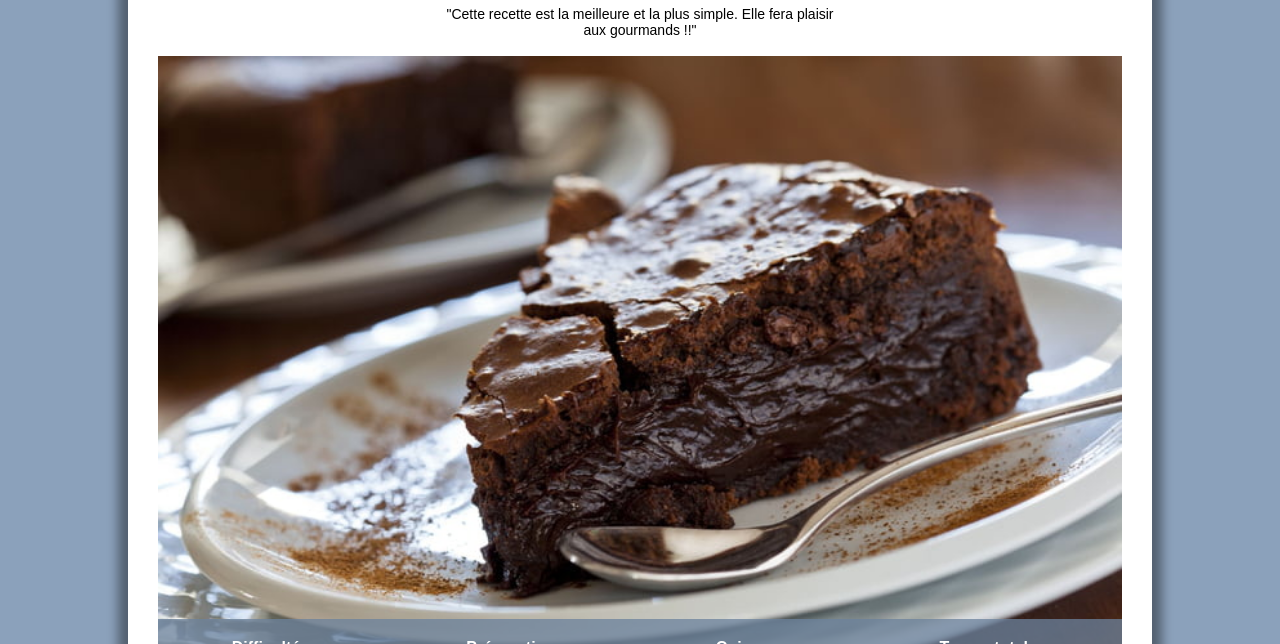
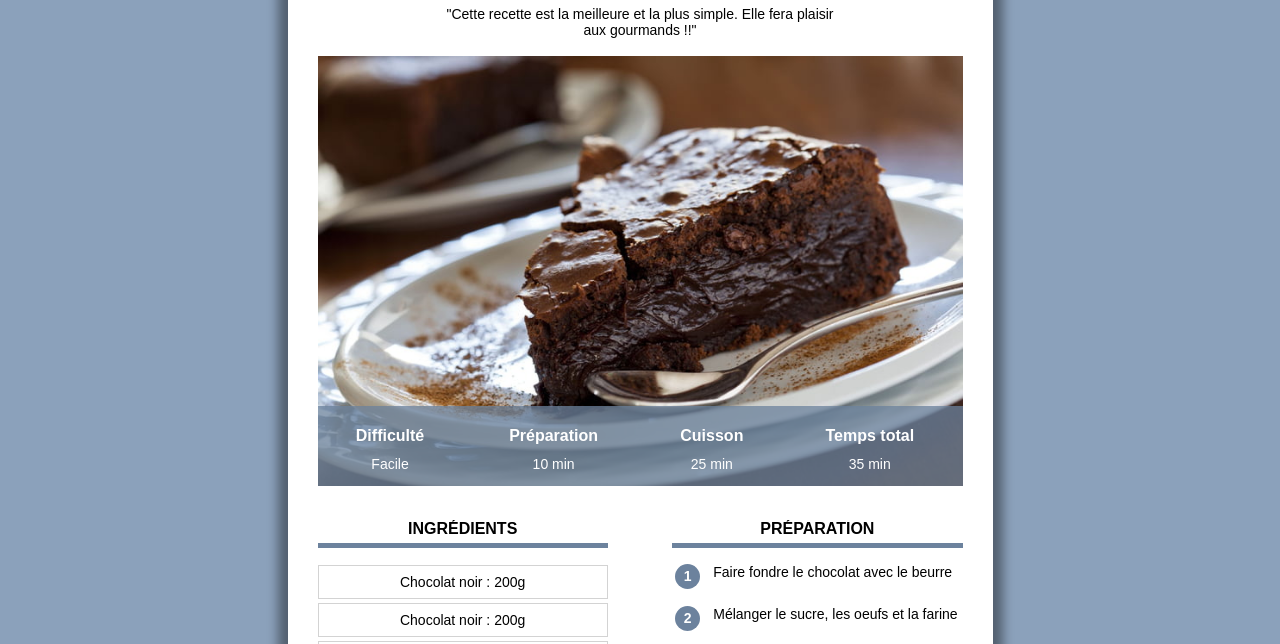
Before and after one commit to ThomasLNT7/site_recette, a plain HTML site: page index.html in a window 1280 px wide. Shown: the part 133-777 px from the top of the page. Drawn offline with Linux system fonts and the light colour scheme.

Commit message:
Add files via upload

```diff
--- a/index.html
+++ b/index.html
@@ -3,6 +3,7 @@
     <head>
         <title>Recette du gateau au chocolat</title>
         <meta charset="UTF-8">
+        <meta name="viewport" content="width-device-width, initial-scale=1.0">
         <link rel="stylesheet" href="main.css">
     </head>
     <body>
@@ -46,7 +47,7 @@
                 <h2>Ingrédients</h2>
                 <div class="ingredients">
                     <p>Chocolat noir : 200g</p>
-                    <p>Farine : 80g</p>
+                    <p>Chocolat noir : 200g</p>
                     <p>Sucre : 150g</p>
                     <p>Beurre : 200g</p>
                 </div>
--- a/main.css
+++ b/main.css
@@ -27,10 +27,8 @@ p.categorie{
 
 div.contenue{
     background-color: white;
-    margin: 60px 10% 80px 10%;
-    padding: 30px;
-    padding-top: 0;
-    min-width: 150px;
+    margin: 40px 8px 80px 8px;
+    padding: 0px 8px 20px 8px;
     box-shadow: 0px 0px 10px 10px rgba(0, 0, 0, 0.4);
     overflow: visible;
 }
@@ -70,7 +68,7 @@ table.info{
     bottom:0; width: 100%;
     color:white;
     background-color: #6c829dC0;
-    height: 80px;
+    height: 50px;
 }
 
 div.info{
@@ -79,26 +77,27 @@ div.info{
 
 table.info td{
     text-align: center;
-    font-size: 14px;
+    font-size: 12px;
     vertical-align: top;
 }
 
 table.info th{
-    font-size: 16px;
+    font-size: 14px;
     vertical-align: bottom;
     padding-bottom: 8px;
 }
 
 img.info{
     display: block;
-    max-height: 400px;
+    max-height: 300px;
+    max-width: 400px;
     object-fit: cover;
     min-height: 200px;
     background-color: lightgray;
 }
 
 div.colonne{
-    width: 45%;
+    width: 100%;
     margin-top: 20px;
 }
 
@@ -112,11 +111,6 @@ div.colonne h2{
 
 div.colonne1{
     display: inline-block;
-    margin-right: 10%;
-}
-
-div.colonne2{
-    float: right;
 }
 
 div.ingredients{
@@ -160,3 +154,47 @@ table.preparation td.preparation_etape{
 table.preparation tr{
     height: 40px;
 }
+
+/* Style pour ordinateur */
+@media only screen and (min-width: 768px){
+
+    div.contenue{
+        min-width: 350px;
+        margin: 60px 15% 80px 15%;
+        padding: 0px 30px 30px 30px;
+    }
+
+    table.info{
+        height: 80px;
+    }
+
+    table.info td{
+        font-size: 14px;
+    }
+
+    table.info th{
+        font-size: 16px;
+    }
+
+    div.colonne{
+        width: 45%;
+    }
+
+    div.colonne1{
+        display: inline-block;
+        margin-right: 10%;
+    }
+
+    div.colonne2{
+        float: right;
+    }
+
+}
+
+@media only screen and (min-width: 900px){
+    div.contenue{
+        margin-left: auto;
+        margin-right: auto;
+        width: 645px;
+    }
+}
```
